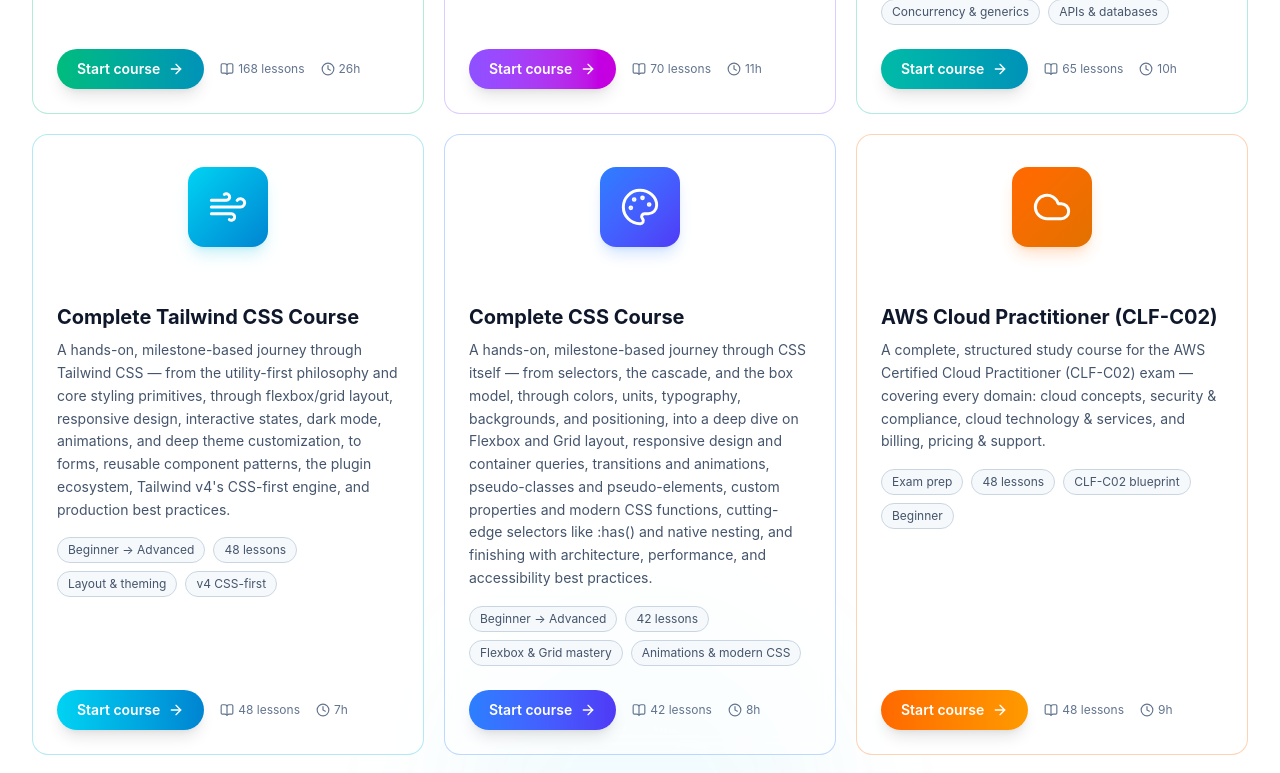
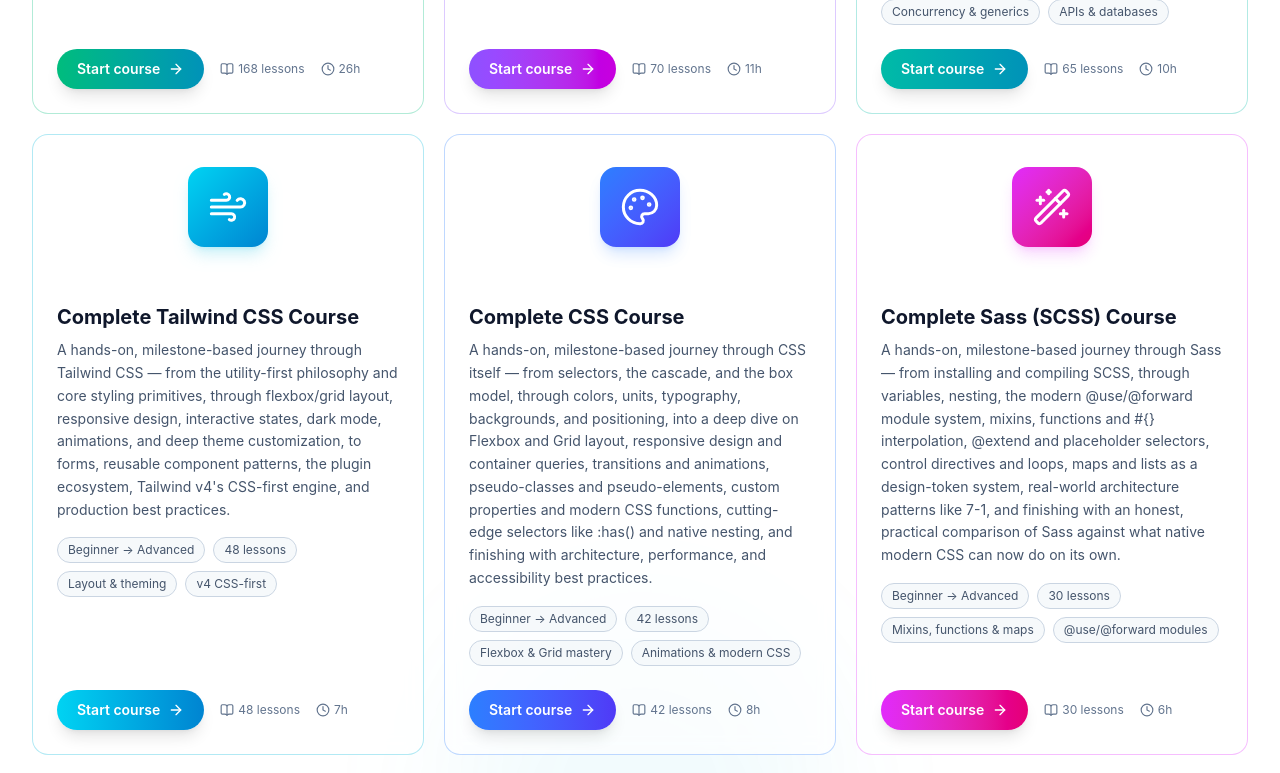
Before and after one commit to Gokul652003/course-platform, a React (Vite) app: page / in a window 1280 px wide. Shown: the part 1180-1953 px from the top of the page. Built offline with nearby package versions, Linux system fonts and the light colour scheme; no server answers.

Commit message:
feat: wire up SCSS course in course registry

```diff
--- a/src/data/courses.tsx
+++ b/src/data/courses.tsx
@@ -1,10 +1,11 @@
 import type { ReactNode } from "react"
-import { Terminal, Code2, Cloud, CodeXml, Container, Triangle, Braces, TestTube, GitBranch, Atom, Gauge, Wind, Palette } from "lucide-react"
+import { Terminal, Code2, Cloud, CodeXml, Container, Triangle, Braces, TestTube, GitBranch, Atom, Gauge, Wind, Palette, Wand2 } from "lucide-react"
 import { linuxModules, linuxCourse } from "./courseData"
 import { kotlinModules, kotlinCourse } from "./kotlinCourseData"
 import { goModules, goCourse } from "./goCourseData"
 import { tailwindModules, tailwindCourse } from "./tailwindCourseData"
 import { cssModules, cssCourse } from "./cssCourseData"
+import { scssModules, scssCourse } from "./scssCourseData"
 import { awsModules, awsCourse } from "./awsCourseData"
 import { htmlModules, htmlCourse } from "./htmlCourseData"
 import { dockerModules, dockerCourse } from "./dockerCourseData"
@@ -68,6 +69,14 @@
   return (
     <span className="flex h-20 w-20 items-center justify-center rounded-2xl bg-gradient-to-br from-blue-500 to-indigo-600 shadow-lg shadow-blue-500/20">
       <Palette size={40} strokeWidth={1.8} className="text-white" />
+    </span>
+  )
+}
+
+function ScssGlyph() {
+  return (
+    <span className="flex h-20 w-20 items-center justify-center rounded-2xl bg-gradient-to-br from-fuchsia-500 to-pink-600 shadow-lg shadow-fuchsia-500/20">
+      <Wand2 size={40} strokeWidth={1.8} className="text-white" />
     </span>
   )
 }
@@ -233,6 +242,26 @@
       gradient: "from-blue-500 to-indigo-600",
       text: "text-blue-600 dark:text-blue-400",
       border: "border-blue-500/30",
+    },
+  },
+  {
+    id: "scss",
+    title: scssCourse.title,
+    tagline: scssCourse.tagline,
+    description: scssCourse.description,
+    modules: scssModules,
+    course: scssCourse,
+    icon: <ScssGlyph />,
+    tags: [
+      "Beginner → Advanced",
+      `${scssCourse.stats.lessons} lessons`,
+      "Mixins, functions & maps",
+      "@use/@forward modules",
+    ],
+    accent: {
+      gradient: "from-fuchsia-500 to-pink-600",
+      text: "text-fuchsia-600 dark:text-fuchsia-400",
+      border: "border-fuchsia-500/30",
     },
   },
   {
```
